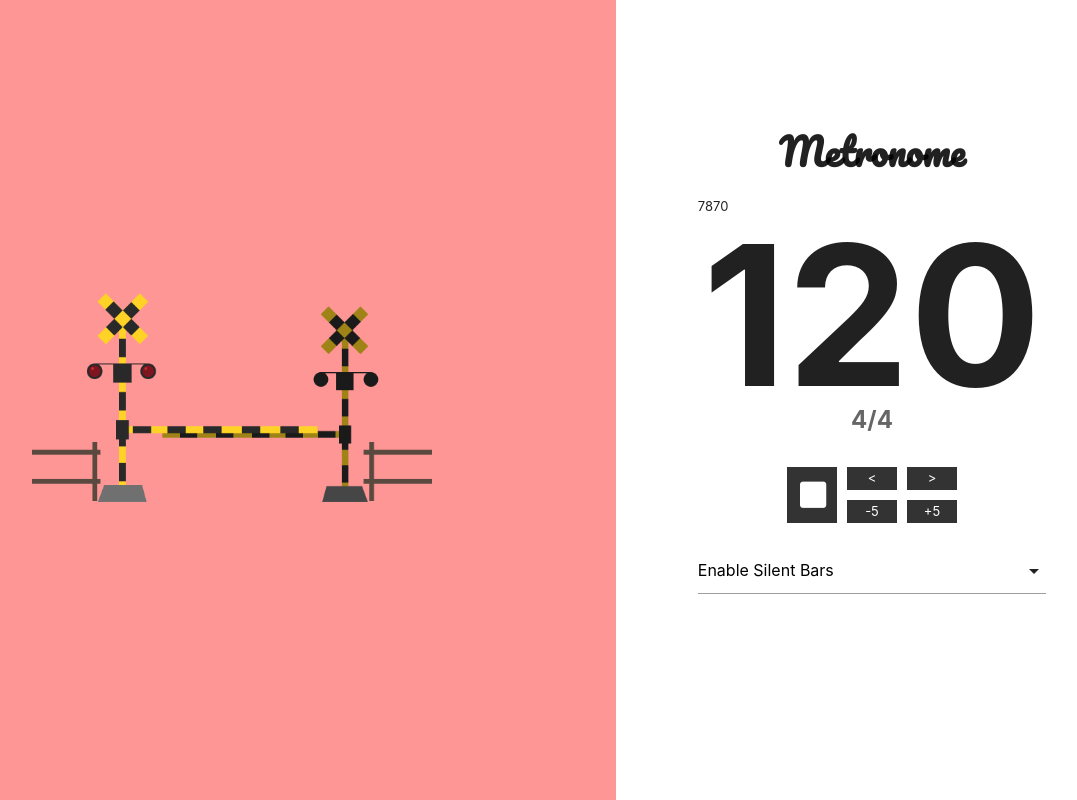
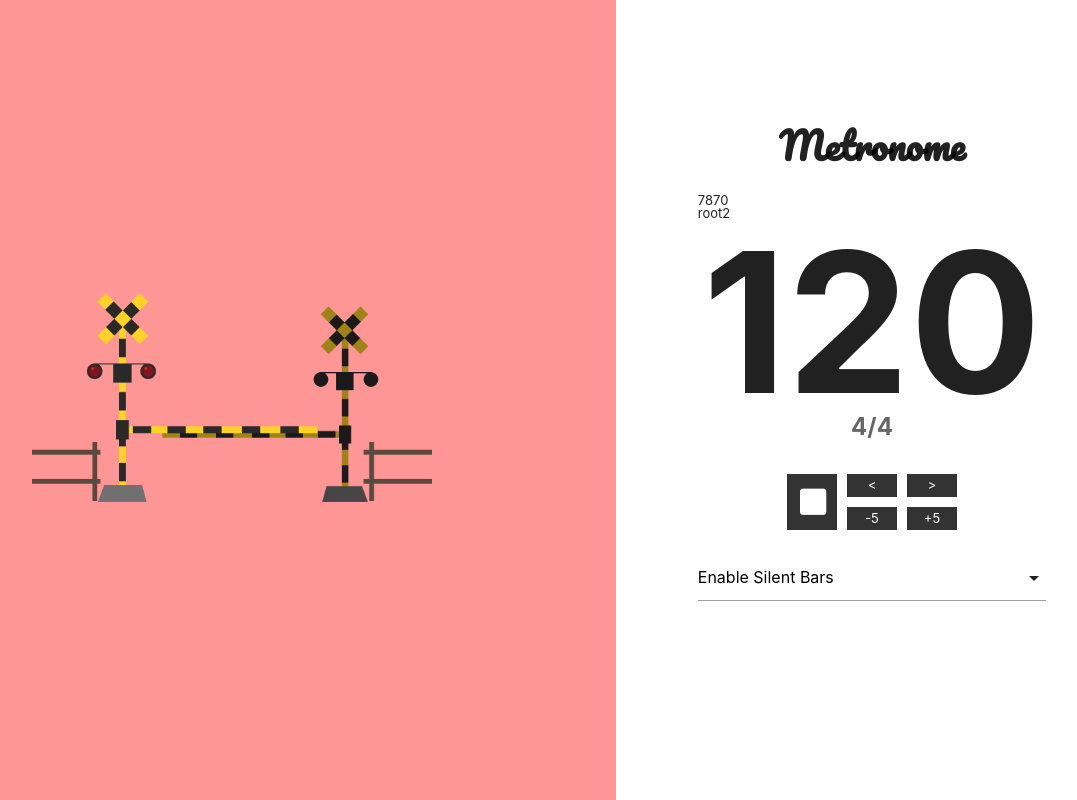
Before and after one commit to oimo23/Metronome, a plain HTML site: page public_html/index.html in a window 1280 px wide. Both pictures are taken after a click on the item 964 px from the left and 495 px from the top of the page. Shown: the whole page, without its empty margins (152-1229 px from the left). Drawn offline with nearby package versions, Linux system fonts and the light colour scheme.

Commit message:
スマホバグ修正実験

```diff
--- a/public_html/index.html
+++ b/public_html/index.html
@@ -43,6 +43,7 @@
 			<h1 class="center logo">Metronome</h1>
 
 			<p class="log">log</p>
+			<p class="log2">log2</p>
 
 			<div class="display">
 				<div class="tempo">120</div>
--- a/public_html/js/main.js
+++ b/public_html/js/main.js
@@ -140,6 +140,7 @@ function playOn(tempo) {
   let count = 0;
   let silent_stock = 0;
   let first_tick = true;
+  tempo = $(".tempo").html();
 
   // The last scheduled click's time in DOMHighResTimeStamp
   let lastClickTimeStamp = performance.now();
@@ -177,6 +178,8 @@ function playOn(tempo) {
 	    lastClickTimeStamp = performance.now();
 
 	    first_tick = false;
+
+       $(".log2").html("root1");
   	}
 
       for (nextClickTimeStamp = lastClickTimeStamp + tick;
@@ -206,7 +209,7 @@ function playOn(tempo) {
 
         }
 
-
+        $(".log2").html("root2");
 
       }
 
@@ -219,9 +222,11 @@ function playOn(tempo) {
 
 	        // 今鳴らし終えた地点を最後の発音として記録
 	        lastClickTimeStamp = nextClickTimeStamp;
+
 	    }
 
       $(".log").html(now);
+
 
 	}
 
```
